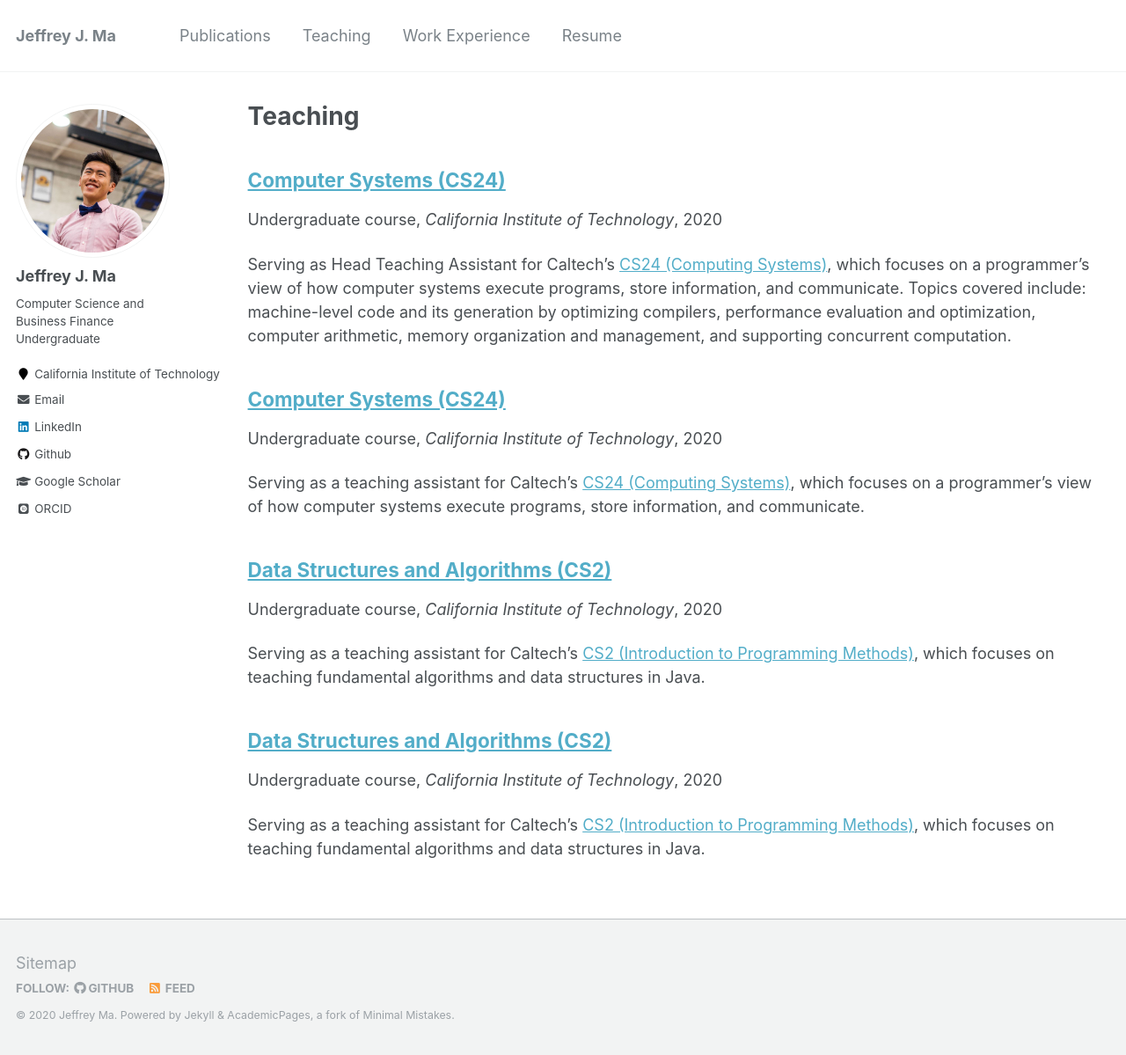
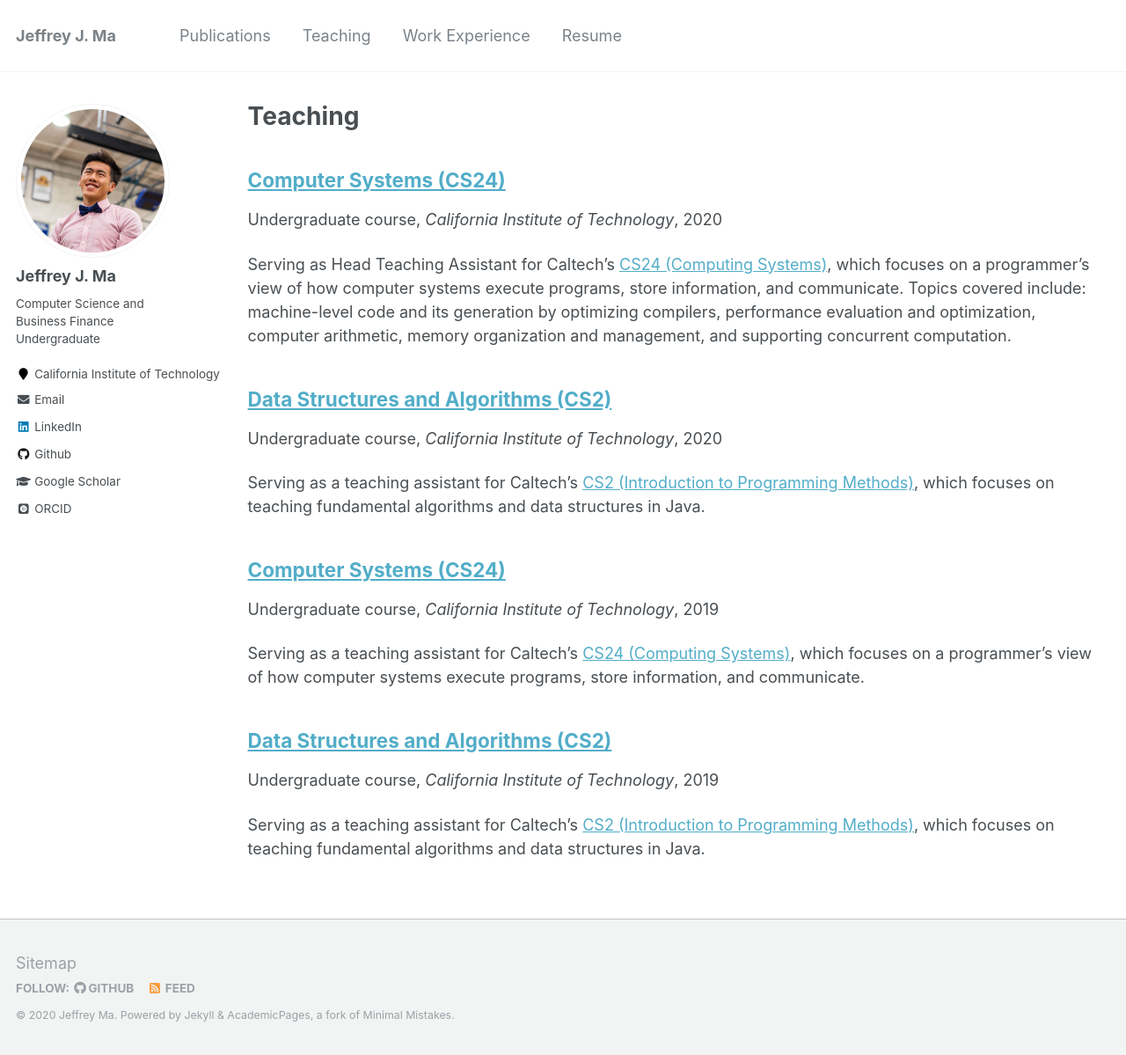
Before and after one commit to 18jeffreyma/18jeffreyma.github.io, a Jekyll site: the page built from _pages/teaching.html, in a window 1280 px wide and 1199 px high. Shown: the whole window at 88% size. Built offline with Jekyll 4.4.1, drawn with Linux system fonts in a browser that asks for light colours; some web fonts are replaced.

Commit message:
fixed teaching dates

```diff
--- a/_teaching/2019-cs2-19wi.md
+++ b/_teaching/2019-cs2-19wi.md
@@ -4,7 +4,7 @@ collection: teaching
 type: "Undergraduate course"
 permalink: "/teaching/2019-cs2-19wi"
 venue: "California Institute of Technology"
-date: 2020-01-01
+date: 2019-01-01
 ---
 
 Serving as a teaching assistant for Caltech's [CS2 (Introduction to Programming Methods)](https://debuggi.ng/),
--- a/_teaching/2019-cs24-19fa.md
+++ b/_teaching/2019-cs24-19fa.md
@@ -4,7 +4,7 @@ collection: teaching
 type: "Undergraduate course"
 permalink: "/teaching/2019-cs24-19fa"
 venue: "California Institute of Technology"
-date: 2020-09-01
+date: 2019-09-01
 ---
 
 Serving as a teaching assistant for Caltech's [CS24 (Computing Systems)](https://com.puter.systems/), which focuses on a programmer's view of how computer systems execute programs, store information, and communicate.
```
